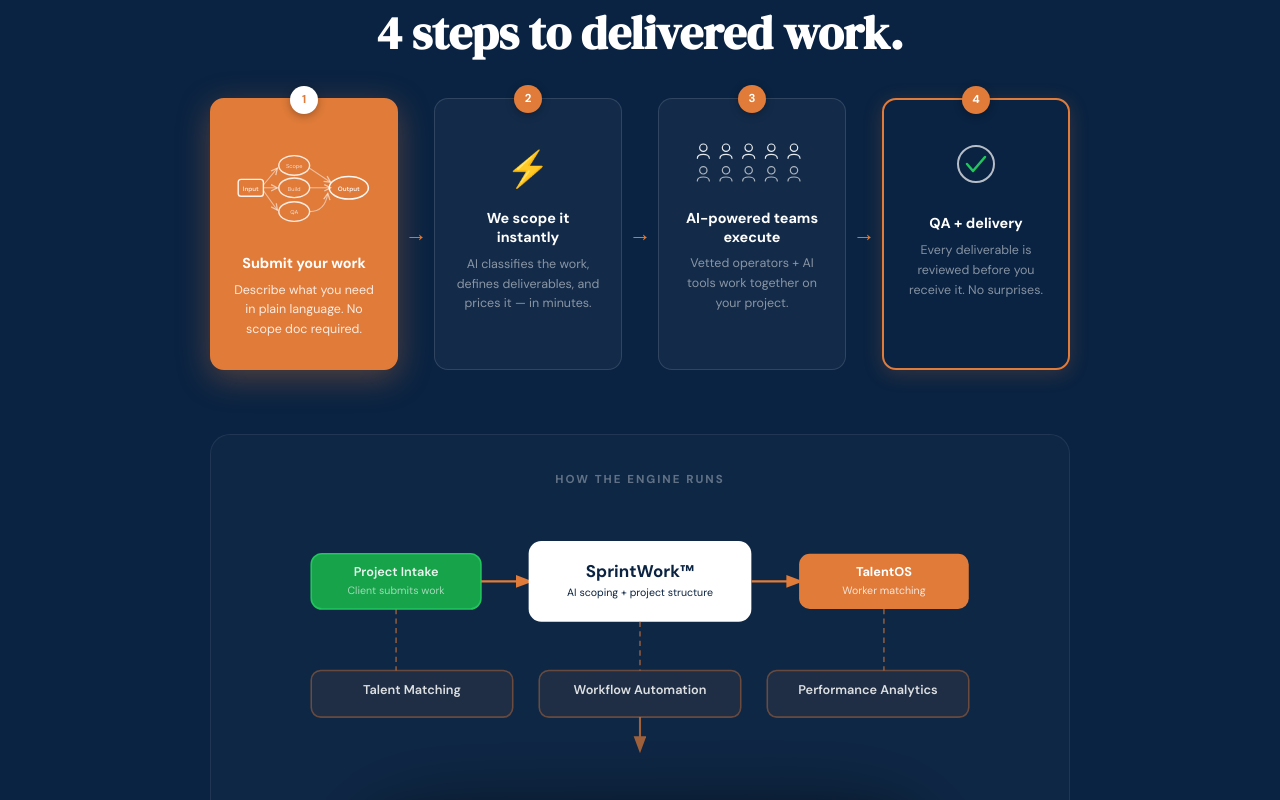
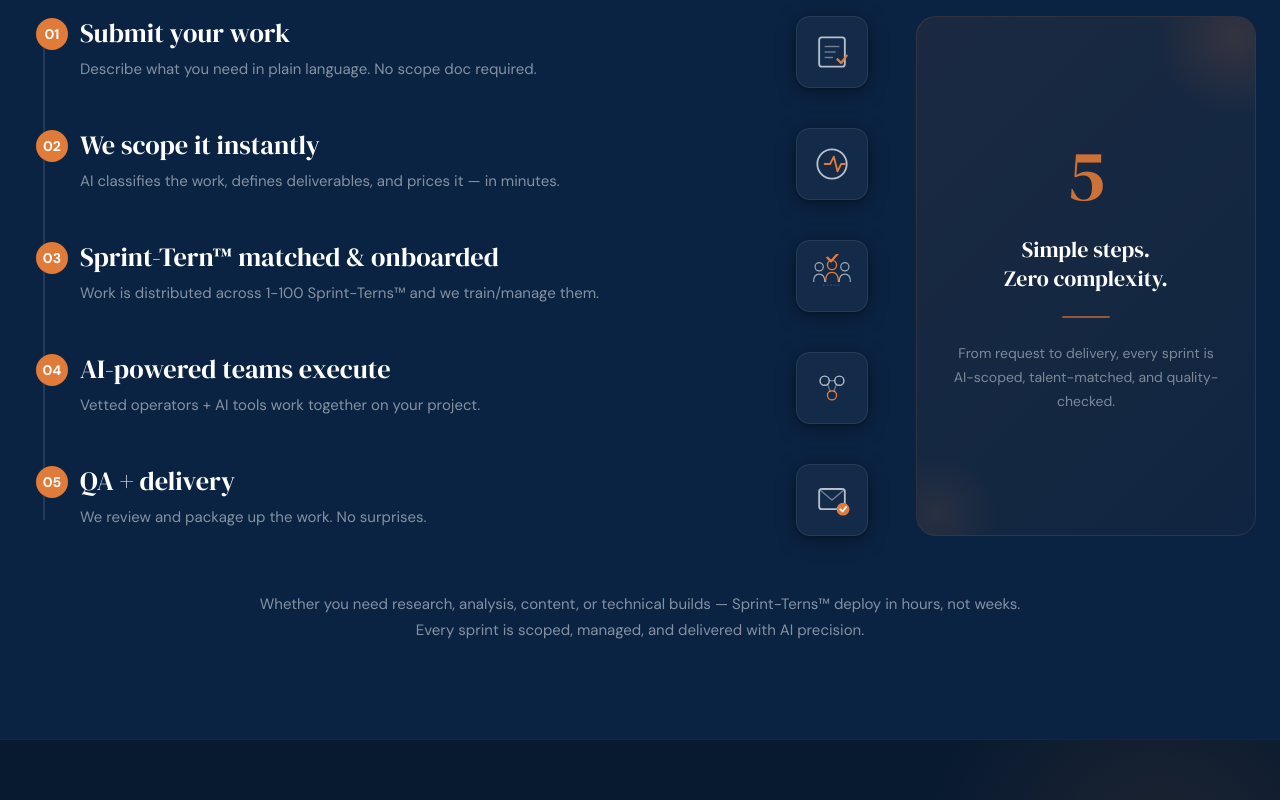
Before and after one commit to JodiMac1521/worksimplr, a Next.js app: page / in a window 1280 px wide. Shown: the part 3780-4580 px from the top of the page. Built offline with nearby package versions, Linux system fonts and the light colour scheme.

Commit message:
Redesign How It Works as vertical timeline with 5 steps and accent panel

```diff
--- a/app/page.js
+++ b/app/page.js
@@ -5,60 +5,17 @@
 export default function Home() {
   const SERIF = "'DM Serif Display', serif"
   const steps = [
-    { num: '01', icon: (<svg width="140" height="100" viewBox="0 0 200 120" xmlns="http://www.w3.org/2000/svg" style={{display:'block',margin:'0 auto'}}>
-                  <defs>
-                    <marker id="wfArr" markerWidth="8" markerHeight="8" refX="7" refY="4" orient="auto">
-                      <path d="M1,1 L7,4 L1,7" fill="none" stroke="rgba(255,255,255,0.6)" strokeWidth="1.2"/>
-                    </marker>
-                  </defs>
-                  {/* Input node */}
-                  <rect x="6" y="42" width="36" height="24" rx="4" fill="none" stroke="rgba(255,255,255,0.9)" strokeWidth="2"/>
-                  <text x="24" y="58" textAnchor="middle" fill="rgba(255,255,255,0.8)" fontSize="9" fontWeight="600" fontFamily="DM Sans, sans-serif">Input</text>
-                  {/* Arrows from Input */}
-                  <line x1="42" y1="50" x2="62" y2="26" stroke="rgba(255,255,255,0.5)" strokeWidth="1.5" markerEnd="url(#wfArr)"/>
-                  <line x1="42" y1="54" x2="62" y2="54" stroke="rgba(255,255,255,0.5)" strokeWidth="1.5" markerEnd="url(#wfArr)"/>
-                  <line x1="42" y1="58" x2="62" y2="86" stroke="rgba(255,255,255,0.5)" strokeWidth="1.5" markerEnd="url(#wfArr)"/>
-                  {/* Process A */}
-                  <ellipse cx="86" cy="22" rx="22" ry="14" fill="none" stroke="rgba(255,255,255,0.85)" strokeWidth="2"/>
-                  <text x="86" y="26" textAnchor="middle" fill="rgba(255,255,255,0.75)" fontSize="8" fontFamily="DM Sans, sans-serif">Scope</text>
-                  {/* Process B */}
-                  <ellipse cx="86" cy="54" rx="22" ry="14" fill="none" stroke="rgba(255,255,255,0.85)" strokeWidth="2"/>
-                  <text x="86" y="58" textAnchor="middle" fill="rgba(255,255,255,0.75)" fontSize="8" fontFamily="DM Sans, sans-serif">Build</text>
-                  {/* Process C */}
-                  <ellipse cx="86" cy="88" rx="22" ry="14" fill="none" stroke="rgba(255,255,255,0.85)" strokeWidth="2"/>
-                  <text x="86" y="92" textAnchor="middle" fill="rgba(255,255,255,0.75)" fontSize="8" fontFamily="DM Sans, sans-serif">QA</text>
-                  {/* Arrows to Output */}
-                  <line x1="108" y1="26" x2="138" y2="46" stroke="rgba(255,255,255,0.5)" strokeWidth="1.5" markerEnd="url(#wfArr)"/>
-                  <line x1="108" y1="54" x2="138" y2="54" stroke="rgba(255,255,255,0.5)" strokeWidth="1.5" markerEnd="url(#wfArr)"/>
-                  <path d="M108 88 Q130 88 134 62" fill="none" stroke="rgba(255,255,255,0.5)" strokeWidth="1.5" markerEnd="url(#wfArr)"/>
-                  {/* Cross-link: A to B */}
-                  <line x1="86" y1="36" x2="86" y2="40" stroke="rgba(255,255,255,0.3)" strokeWidth="1" strokeDasharray="2,2"/>
-                  {/* Output node */}
-                  <ellipse cx="164" cy="54" rx="28" ry="16" fill="none" stroke="rgba(255,255,255,0.95)" strokeWidth="2.2"/>
-                  <text x="164" y="58" textAnchor="middle" fill="rgba(255,255,255,0.9)" fontSize="9" fontWeight="600" fontFamily="DM Sans, sans-serif">Output</text>
-                </svg>), title: 'Submit your work', desc: 'Describe what you need in plain language. No scope doc required.' },
-    { num: '02', icon: '⚡', title: 'We scope it instantly', desc: 'AI classifies the work, defines deliverables, and prices it — in minutes.' },
-    { num: '03', icon: (<svg width="120" height="56" viewBox="0 0 180 80" xmlns="http://www.w3.org/2000/svg" style={{display:'block',margin:'0 auto'}}>
-                  {/* Row 1 - 5 people */}
-                  {[0,1,2,3,4].map(i => (
-                    <g key={`r1-${i}`} transform={`translate(${i*34+8},0)`} fill="none" stroke="rgba(255,255,255,0.9)" strokeWidth="1.8" strokeLinecap="round" strokeLinejoin="round">
-                      <circle cx="9" cy="8" r="5.5"/>
-                      <path d="M0 24 C0 16 18 16 18 24"/>
-                    </g>
-                  ))}
-                  {/* Row 2 - 5 people */}
-                  {[0,1,2,3,4].map(i => (
-                    <g key={`r2-${i}`} transform={`translate(${i*34+8},34)`} fill="none" stroke="rgba(255,255,255,0.65)" strokeWidth="1.8" strokeLinecap="round" strokeLinejoin="round">
-                      <circle cx="9" cy="8" r="5.5"/>
-                      <path d="M0 24 C0 16 18 16 18 24"/>
-                    </g>
-                  ))}
-                </svg>), title: 'AI-powered teams execute', desc: 'Vetted operators + AI tools work together on your project.' },
-    { num: '04', icon: (<svg width="44" height="44" viewBox="0 0 44 44" xmlns="http://www.w3.org/2000/svg">
-      <circle cx="22" cy="22" r="18" fill="none" stroke="rgba(255,255,255,0.7)" strokeWidth="2"/>
-      <polyline points="13,22 19,29 31,15" stroke="#22C55E" strokeWidth="2.5" fill="none" strokeLinecap="round" strokeLinejoin="round"/>
-    </svg>), title: 'QA + delivery', desc: 'Every deliverable is reviewed before you receive it. No surprises.' },
-  ];
+  { num: '01', title: 'Submit your work', desc: 'Describe what you need in plain language. No scope doc required.',
+    icon: (<svg width="44" height="44" viewBox="0 0 48 48" fill="none"><rect x="10" y="8" width="28" height="32" rx="3" stroke="rgba(255,255,255,0.7)" strokeWidth="2" fill="none"/><line x1="16" y1="18" x2="32" y2="18" stroke="rgba(255,255,255,0.4)" strokeWidth="1.5"/><line x1="16" y1="24" x2="28" y2="24" stroke="rgba(255,255,255,0.4)" strokeWidth="1.5"/><line x1="16" y1="30" x2="25" y2="30" stroke="rgba(255,255,255,0.4)" strokeWidth="1.5"/><path d="M30 32 L34 36 L40 28" stroke="#E07B39" strokeWidth="2.5" strokeLinecap="round" strokeLinejoin="round" fill="none"/></svg>) },
+  { num: '02', title: 'We scope it instantly', desc: 'AI classifies the work, defines deliverables, and prices it — in minutes.',
+    icon: (<svg width="44" height="44" viewBox="0 0 48 48" fill="none"><circle cx="24" cy="24" r="16" stroke="rgba(255,255,255,0.7)" strokeWidth="2" fill="none"/><path d="M16 24 L22 24 L26 16 L30 32 L34 24 L38 24" stroke="#E07B39" strokeWidth="2" strokeLinecap="round" strokeLinejoin="round" fill="none"/></svg>) },
+  { num: '03', title: 'Sprint-Tern™ matched & onboarded', desc: 'Work is distributed across 1-100 Sprint-Terns™ and we train/manage them.',
+    icon: (<svg width="44" height="44" viewBox="0 0 48 48" fill="none"><circle cx="10" cy="14" r="4.5" stroke="rgba(255,255,255,0.6)" strokeWidth="1.3" fill="none"/><path d="M4 30 C4 24 7 22 10 22 C13 22 16 24 16 30" stroke="rgba(255,255,255,0.6)" strokeWidth="1.3" fill="none" strokeLinecap="round"/><circle cx="24" cy="12" r="5" stroke="#E07B39" strokeWidth="1.5" fill="none"/><path d="M17 30 C17 23 20 20 24 20 C28 20 31 23 31 30" stroke="#E07B39" strokeWidth="1.5" fill="none" strokeLinecap="round"/><circle cx="38" cy="14" r="4.5" stroke="rgba(255,255,255,0.6)" strokeWidth="1.3" fill="none"/><path d="M32 30 C32 24 35 22 38 22 C41 22 44 24 44 30" stroke="rgba(255,255,255,0.6)" strokeWidth="1.3" fill="none" strokeLinecap="round"/><line x1="14" y1="34" x2="34" y2="34" stroke="rgba(255,255,255,0.2)" strokeWidth="1" strokeDasharray="2 2"/><path d="M19 4 L23 8 L30 0" stroke="#E07B39" strokeWidth="2.5" strokeLinecap="round" strokeLinejoin="round" fill="none"/></svg>) },
+  { num: '04', title: 'AI-powered teams execute', desc: 'Vetted operators + AI tools work together on your project.',
+    icon: (<svg width="44" height="44" viewBox="0 0 48 48" fill="none"><circle cx="16" cy="16" r="5" stroke="rgba(255,255,255,0.7)" strokeWidth="1.5" fill="none"/><circle cx="32" cy="16" r="5" stroke="rgba(255,255,255,0.7)" strokeWidth="1.5" fill="none"/><circle cx="24" cy="32" r="5" stroke="#E07B39" strokeWidth="1.5" fill="none"/><line x1="19" y1="19" x2="22" y2="28" stroke="rgba(255,255,255,0.35)" strokeWidth="1.5"/><line x1="29" y1="19" x2="26" y2="28" stroke="rgba(255,255,255,0.35)" strokeWidth="1.5"/><line x1="21" y1="16" x2="27" y2="16" stroke="rgba(255,255,255,0.35)" strokeWidth="1.5"/></svg>) },
+  { num: '05', title: 'QA + delivery', desc: 'We review and package up the work. No surprises.',
+    icon: (<svg width="44" height="44" viewBox="0 0 48 48" fill="none"><rect x="10" y="12" width="28" height="22" rx="3" stroke="rgba(255,255,255,0.7)" strokeWidth="2" fill="none"/><polyline points="12,14 24,24 36,14" stroke="rgba(255,255,255,0.4)" strokeWidth="1.5" fill="none"/><circle cx="36" cy="34" r="7" fill="#E07B39"/><path d="M33 34 L35.5 36.5 L39.5 31.5" stroke="white" strokeWidth="2" strokeLinecap="round" strokeLinejoin="round" fill="none"/></svg>) },
+];
   return (
     <div style={{ overflowX:'hidden',minHeight:'100vh' }}>
       <nav style={{ position:'fixed',top:0,left:0,right:0,zIndex:100,background:'rgba(10,35,66,0.95)',backdropFilter:'blur(14px)',borderBottom:'1px solid rgba(224,123,57,0.2)',height:60,display:'flex',alignItems:'center' }}>
@@ -389,123 +346,38 @@
       </section>
 
       <section id="how" style={{ background:'#0A2342',padding:'96px 24px',borderTop:'1px solid rgba(255,255,255,0.06)' }}>
-        <div style={{ maxWidth:860,margin:'0 auto' }}>
-          {/* Left-justified header */}
+        <div style={{ maxWidth:1320,margin:'0 auto' }}>
+          <div style={{ fontSize:'0.72rem',fontWeight:700,letterSpacing:'2px',textTransform:'uppercase',color:'#E07B39',marginBottom:12,textAlign:'center' }}>How It Works</div>
+          <h2 style={{ fontFamily:SERIF,fontSize:'clamp(2rem,3.8vw,2.9rem)',color:'white',marginBottom:64,lineHeight:1.2,textAlign:'center' }}>5 steps to delivered work.</h2>
 
-          {/* diamond divider */}
-          <div style={{ display:'flex',alignItems:'center',gap:16,marginBottom:40 }}>
-            <div style={{ flex:1,height:'1px',background:'linear-gradient(to right,transparent,rgba(255,255,255,0.08))' }} />
-            <span style={{ color:'rgba(224,123,57,0.45)',fontSize:'0.5rem' }}>&#9670;</span>
-            <div style={{ flex:1,height:'1px',background:'linear-gradient(to left,transparent,rgba(255,255,255,0.08))' }} />
-          </div>
-          <div style={{ display:'flex',alignItems:'center',gap:16,marginBottom:40 }}>
-            <div style={{ flex:1,height:'1px',background:'linear-gradient(to right,transparent,rgba(255,255,255,0.08))' }} />
-            <span style={{ color:'rgba(224,123,57,0.45)',fontSize:'0.5rem' }}>&#9670;</span>
-            <div style={{ flex:1,height:'1px',background:'linear-gradient(to left,transparent,rgba(255,255,255,0.08))' }} />
-          </div>
-          <div style={{ fontSize:'0.72rem',fontWeight:700,letterSpacing:'2px',textTransform:'uppercase',color:'#E07B39',marginBottom:16,textAlign:'center' }}>How It Works</div>
-          <h2 style={{ fontFamily:SERIF,fontSize:'clamp(2rem,3.8vw,2.9rem)',color:'white',marginBottom:12,lineHeight:1.2,textAlign:'center' }}>4 steps to delivered work.</h2>
+          <div style={{ display:'flex',gap:48,alignItems:'stretch' }}>
+            {/* Left: Vertical timeline */}
+            <div style={{ flex:1,position:'relative',paddingLeft:56 }}>
+              <div style={{ position:'absolute',left:19,top:16,bottom:16,width:2,background:'rgba(255,255,255,0.1)' }} />
+              {steps.map((step, i) => (
+                <div key={step.num} style={{ position:'relative',display:'flex',alignItems:'flex-start',gap:32,paddingBottom:i < steps.length - 1 ? 40 : 0 }}>
+                  <div style={{ position:'absolute',left:-44,top:2,width:32,height:32,borderRadius:'50%',background:'#E07B39',display:'flex',alignItems:'center',justifyContent:'center',zIndex:2,fontSize:14,fontWeight:700,color:'white' }}>{step.num}</div>
+                  <div style={{ flex:1 }}>
+                    <div style={{ fontFamily:SERIF,fontSize:'clamp(1.25rem,2.5vw,1.65rem)',color:'white',fontWeight:400,lineHeight:1.3,marginBottom:6 }}>{step.title}</div>
+                    <div style={{ fontSize:15,color:'rgba(255,255,255,0.5)',lineHeight:1.6 }}>{step.desc}</div>
+                  </div>
+                  <div style={{ width:72,height:72,borderRadius:14,background:'rgba(255,255,255,0.04)',border:'1px solid rgba(255,255,255,0.08)',boxShadow:'0 4px 20px rgba(0,0,0,0.35),0 1px 4px rgba(0,0,0,0.2)',display:'flex',alignItems:'center',justifyContent:'center',flexShrink:0 }}>{step.icon}</div>
+                </div>
+              ))}
+            </div>
 
-          {/* Visual flow diagram — horizontal node chain */}
-          <div style={{ paddingBottom:8, paddingTop:24 }}>
-            <div className="hp-4step-grid" style={{ display:'grid', gridTemplateColumns:'1fr 36px 1fr 36px 1fr 36px 1fr', alignItems:'stretch' }}>
-
-              {steps.map((step, i) => (
-                <>
-                  {/* Node card */}
-                  <div key={step.num} style={{
-                    background: i === 0 ? '#E07B39' : i === steps.length-1 ? '#0A2342' : 'rgba(255,255,255,0.04)',
-                    border: i === 0 ? '2px solid #E07B39' : i === steps.length-1 ? '2px solid #E07B39' : '1.5px solid rgba(255,255,255,0.12)',
-                    borderRadius:14,
-                    padding:'36px 20px 28px',
-                    textAlign:'center',
-                    position:'relative',
-                    display:'flex',
-                    flexDirection:'column',
-                    alignItems:'center',
-                    boxShadow: i === 0 ? '0 8px 32px rgba(224,123,57,0.35)' : i === steps.length-1 ? '0 4px 20px rgba(224,123,57,0.2)' : 'none',
-                  }}>
-                    {/* Step number */}
-                    <div style={{
-                      position:'absolute', top:-14, left:'50%', transform:'translateX(-50%)',
-                      background: i === 0 ? 'white' : '#E07B39',
-                      color: i === 0 ? '#E07B39' : 'white',
-                      width:28, height:28, borderRadius:'50%',
-                      display:'flex', alignItems:'center', justifyContent:'center',
-                      fontSize:'0.72rem', fontWeight:800,
-                      boxShadow:'0 2px 8px rgba(0,0,0,0.3)',
-                    }}>{i+1}</div>
-                    {/* Icon */}
-                    <div style={{ fontSize:'2.2rem', marginBottom:12, marginTop:6 }}>{step.icon}</div>
-                    {/* Title */}
-                    <div style={{ fontWeight:700, color:'white', fontSize:'0.9rem', marginBottom:8, lineHeight:1.3 }}>{step.title}</div>
-                    {/* Desc */}
-                    <div style={{ fontSize:'0.78rem', color: i === 0 ? 'rgba(255,255,255,0.85)' : 'rgba(255,255,255,0.5)', lineHeight:1.6 }}>{step.desc}</div>
-                  </div>
-
-                  {/* Arrow — not after last card */}
-                  {i < steps.length - 1 && (
-                    <div key={`a${i}`} className="hp-4step-arrow" style={{ display:'flex', alignItems:'center', justifyContent:'center', color:'#E07B39', fontSize:'1.4rem' }}>→</div>
-                  )}
-                </>
-              ))}
+            {/* Right: Accent panel */}
+            <div style={{ width:340,flexShrink:0,borderRadius:20,background:'linear-gradient(135deg,rgba(224,123,57,0.08) 0%,rgba(224,123,57,0.03) 100%)',border:'1px solid rgba(224,123,57,0.15)',padding:'40px 32px',display:'flex',flexDirection:'column',justifyContent:'center',alignItems:'center',gap:24,position:'relative',overflow:'hidden' }}>
+              <div style={{ position:'absolute',top:-60,right:-60,width:160,height:160,borderRadius:'50%',background:'radial-gradient(circle,rgba(224,123,57,0.15) 0%,transparent 70%)' }} />
+              <div style={{ position:'absolute',bottom:-40,left:-40,width:120,height:120,borderRadius:'50%',background:'radial-gradient(circle,rgba(224,123,57,0.1) 0%,transparent 70%)' }} />
+              <div style={{ fontFamily:SERIF,fontSize:72,fontWeight:400,color:'#E07B39',lineHeight:1,opacity:0.9 }}>5</div>
+              <div style={{ fontFamily:SERIF,fontSize:22,color:'white',textAlign:'center',lineHeight:1.3 }}>Simple steps.<br/>Zero complexity.</div>
+              <div style={{ width:48,height:2,background:'#E07B39',borderRadius:1,opacity:0.6 }} />
+              <div style={{ fontSize:14,color:'rgba(255,255,255,0.45)',textAlign:'center',lineHeight:1.7 }}>From request to delivery, every sprint is AI-scoped, talent-matched, and quality-checked.</div>
             </div>
           </div>
 
-          {/* ── HOW THE ENGINE RUNS ── */}
-          <div style={{ marginTop:56, background:'rgba(255,255,255,0.02)', border:'1px solid rgba(255,255,255,0.07)', borderRadius:20, padding:'36px 28px' }}>
-            <div style={{ fontSize:'0.72rem',fontWeight:700,letterSpacing:'2px',textTransform:'uppercase',color:'rgba(255,255,255,0.35)',marginBottom:32,textAlign:'center' }}>How the engine runs</div>
-
-            {/* SVG flow diagram */}
-            <div style={{ overflow:'hidden' }}>
-              <svg className="hp-engine-svg" width="100%" viewBox="0 0 660 240" xmlns="http://www.w3.org/2000/svg" style={{ display:'block', maxWidth:700, margin:'0 auto' }}>
-                <defs>
-                  <marker id="arr" markerWidth="8" markerHeight="8" refX="6" refY="3" orient="auto">
-                    <path d="M0,0 L0,6 L8,3 z" fill="#E07B39"/>
-                  </marker>
-                </defs>
-
-                {/* ROW 1 */}
-                <rect x="20" y="30" width="160" height="52" rx="10" fill="#16a34a" stroke="#22c55e" strokeWidth="1.5"/>
-                <text x="100" y="51" textAnchor="middle" fontSize="12" fontWeight="600" fill="rgba(255,255,255,0.9)" fontFamily="DM Sans,sans-serif">Project Intake</text>
-                <text x="100" y="68" textAnchor="middle" fontSize="10" fill="rgba(255,255,255,0.6)" fontFamily="DM Sans,sans-serif">Client submits work</text>
-
-                <path d="M180 56 L225 56" stroke="#E07B39" strokeWidth="2" markerEnd="url(#arr)"/>
-
-                <rect x="225" y="18" width="210" height="76" rx="12" fill="white"/>
-                <text x="330" y="52" textAnchor="middle" fontSize="16" fontWeight="800" fill="#0A2342" fontFamily="DM Sans,sans-serif">SprintWork™</text>
-                <text x="330" y="70" textAnchor="middle" fontSize="10" fill="#0A2342" fontFamily="DM Sans,sans-serif">AI scoping + project structure</text>
-
-                <path d="M435 56 L480 56" stroke="#E07B39" strokeWidth="2" markerEnd="url(#arr)"/>
-
-                <rect x="480" y="30" width="160" height="52" rx="10" fill="#E07B39"/>
-                <text x="560" y="51" textAnchor="middle" fontSize="12" fontWeight="700" fill="white" fontFamily="DM Sans,sans-serif">TalentOS</text>
-                <text x="560" y="68" textAnchor="middle" fontSize="10" fill="rgba(255,255,255,0.8)" fontFamily="DM Sans,sans-serif">Worker matching</text>
-
-                {/* DOTTED LINES: Row 1 → Row 2 */}
-                <path d="M100 82 L100 140" stroke="#E07B39" strokeWidth="1.5" strokeDasharray="5,4" fill="none" opacity="0.6"/>
-                <path d="M330 94 L330 140" stroke="#E07B39" strokeWidth="1.5" strokeDasharray="5,4" fill="none" opacity="0.6"/>
-                <path d="M560 82 L560 140" stroke="#E07B39" strokeWidth="1.5" strokeDasharray="5,4" fill="none" opacity="0.6"/>
-
-                {/* ROW 2 */}
-                <rect x="20" y="140" width="190" height="44" rx="9" fill="rgba(224,123,57,0.08)" stroke="rgba(224,123,57,0.4)" strokeWidth="1.5"/>
-                <text x="115" y="162" textAnchor="middle" fontSize="12" fontWeight="600" fill="rgba(255,255,255,0.85)" fontFamily="DM Sans,sans-serif">Talent Matching</text>
-
-                <rect x="235" y="140" width="190" height="44" rx="9" fill="rgba(224,123,57,0.08)" stroke="rgba(224,123,57,0.4)" strokeWidth="1.5"/>
-                <text x="330" y="162" textAnchor="middle" fontSize="12" fontWeight="600" fill="rgba(255,255,255,0.85)" fontFamily="DM Sans,sans-serif">Workflow Automation</text>
-
-                <rect x="450" y="140" width="190" height="44" rx="9" fill="rgba(224,123,57,0.08)" stroke="rgba(224,123,57,0.4)" strokeWidth="1.5"/>
-                <text x="545" y="162" textAnchor="middle" fontSize="12" fontWeight="600" fill="rgba(255,255,255,0.85)" fontFamily="DM Sans,sans-serif">Performance Analytics</text>
-
-                {/* Arrow down to dashboard */}
-                <path d="M330 184 L330 214" stroke="#E07B39" strokeWidth="2" markerEnd="url(#arr)" opacity="0.7"/>
-              </svg>
-            </div>
-
-            <AnimatedDashboard />
-
-          </div>
-
+          <p style={{ textAlign:'center',color:'rgba(255,255,255,0.5)',fontSize:15,lineHeight:1.7,maxWidth:780,margin:'56px auto 0' }}>Whether you need research, analysis, content, or technical builds — Sprint-Terns™ deploy in hours, not weeks. Every sprint is scoped, managed, and delivered with AI precision.</p>
         </div>
       </section>
 
```
